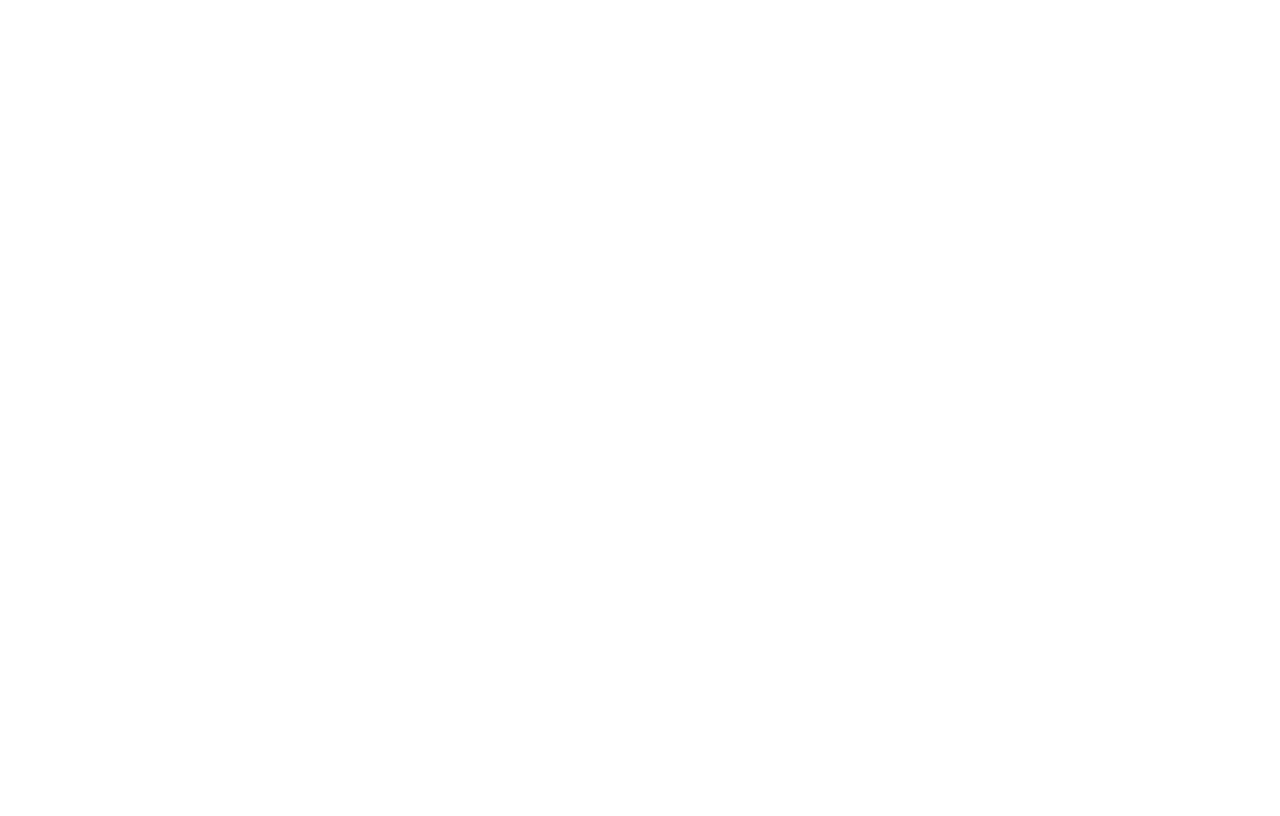
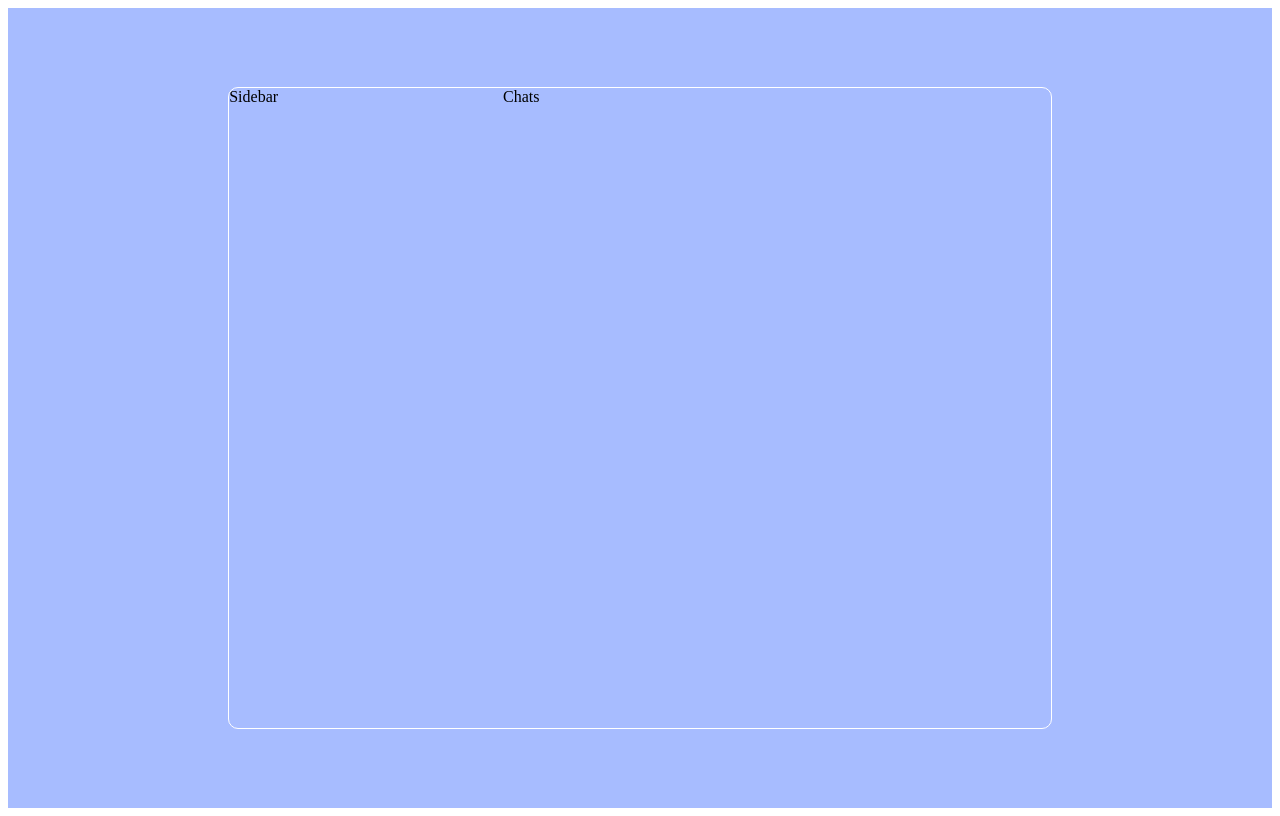
Before and after one commit to ViktorGeorgiev98/chatAppReact, a React (Vite) app in the folder client/: page / in a window 1280 px wide. Built offline with nearby package versions, Linux system fonts and the light colour scheme.

Commit message:
work on home, sidebar and chats components and styling

```diff
--- a/client/src/components/Home/Chats.jsx
+++ b/client/src/components/Home/Chats.jsx
@@ -1,6 +1,6 @@
 const Chats = () => {
     return (
-        <div>
+        <div className="chats">
             Chats
         </div>
     )
--- a/client/src/components/Home/Home.jsx
+++ b/client/src/components/Home/Home.jsx
@@ -1,8 +1,12 @@
+import Chats from "./Chats";
+import Sidebar from "./Sidebar";
+
 const Home = () => {
     return (
         <div className="home">
             <div className="container">
-
+                <Sidebar />
+                <Chats />
             </div>
         </div>
     )
--- a/client/src/components/Home/Sidebar.jsx
+++ b/client/src/components/Home/Sidebar.jsx
@@ -1,6 +1,6 @@
 const Sidebar = () => {
     return (
-        <div>
+        <div className="sidebar">
             Sidebar
         </div>
     )
--- a/client/src/style.scss
+++ b/client/src/style.scss
@@ -70,3 +70,27 @@
         }
     }
 }
+
+
+.home {
+    background-color: #a7bcff;
+    height: 100vh;
+    display: flex;
+    align-items: center;
+    justify-content: center;
+
+    .container {
+        border: 1px solid white;
+        border-radius: 10px;
+        width: 65%;
+        height: 80%;
+        display: flex;
+    }
+
+    .sidebar {
+        flex: 1;
+    }
+    .chats {
+        flex:2;
+    }
+}
```
